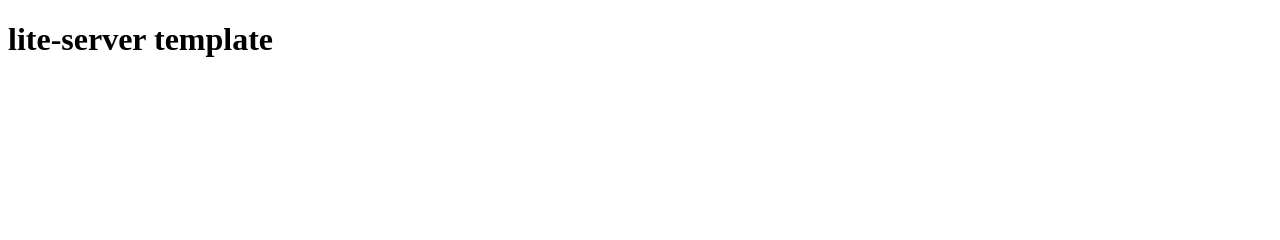
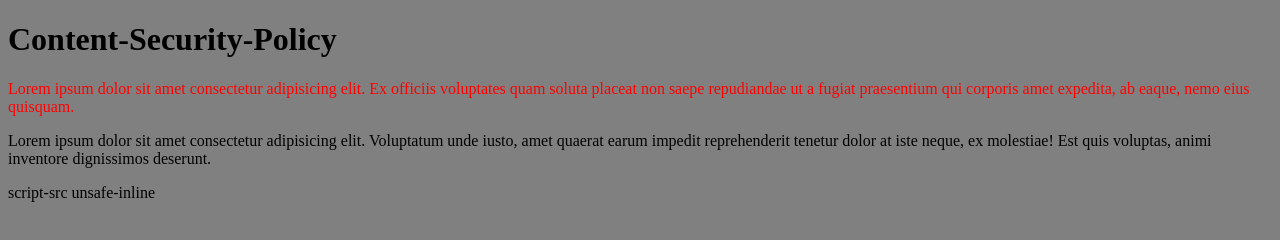
Before and after one commit to KennyLMQ/content-security-policy, a website: page index.html in a window 1280 px wide. Drawn offline with Linux system fonts and the light colour scheme.

Commit message:
feat: add csp examples

```diff
--- a/index.html
+++ b/index.html
@@ -1,14 +1,49 @@
 <!DOCTYPE html>
 <html lang="en">
   <head>
+    <!-- <meta
+      http-equiv="Content-Security-Policy"
+      content="default-src 'self'; script-src 'self' 'sha256-iDOCX/udRf0JAXf+erywsbilV3KHujK1huYE5IpO4Go='; style-src 'self';"
+    /> -->
     <meta charset="UTF-8" />
     <meta http-equiv="X-UA-Compatible" content="IE=edge" />
     <meta name="viewport" content="width=device-width, initial-scale=1.0" />
-    <title>lite-server template</title>
+    <title>Content-Security-Policy</title>
 
     <link rel="stylesheet" href="css/main.css" />
+    <!-- style-src unsafe-inline 'sha256-ICbQdq+JcX05PQ/kBAGhLnrK5uzkOVIkZOAkuFIAvD8='' -->
+    <style>
+      body {
+        background-color: grey;
+      }
+    </style>
   </head>
   <body>
-    <h1>lite-server template</h1>
+    <h1>Content-Security-Policy</h1>
+
+    <!-- style-src unsafe-inline unsafe-hashes 'sha256-NerDAUWfwD31YdZHveMrq0GLjsNFMwxLpZl0dPUeCcw=' -->
+    <p style="color: red">
+      Lorem ipsum dolor sit amet consectetur adipisicing elit. Ex officiis
+      voluptates quam soluta placeat non saepe repudiandae ut a fugiat
+      praesentium qui corporis amet expedita, ab eaque, nemo eius quisquam.
+    </p>
+
+    <!--
+      script-src unsafe-inline unsafe-hashes 'sha256-lOPnsFV6VrWXkfKLdi46n4/opYCAo2kxsBovGfP5Oj8='
+      won't be blocked until executed
+    -->
+    <p onclick="alert('script-src unsafe-inline unsafe-hashes')">
+      Lorem ipsum dolor sit amet consectetur adipisicing elit. Voluptatum unde
+      iusto, amet quaerat earum impedit reprehenderit tenetur dolor at iste
+      neque, ex molestiae! Est quis voluptas, animi inventore dignissimos
+      deserunt.
+    </p>
+
+    <!-- script-src unsafe-inline 'sha256-g09IB8P/g0u9obZuMtUXafnd7PMm6po8zG7CeEVBDQU=' -->
+    <script>
+      const element = document.createElement("div");
+      element.innerHTML = "script-src unsafe-inline";
+      document.body.append(element);
+    </script>
   </body>
 </html>
```
